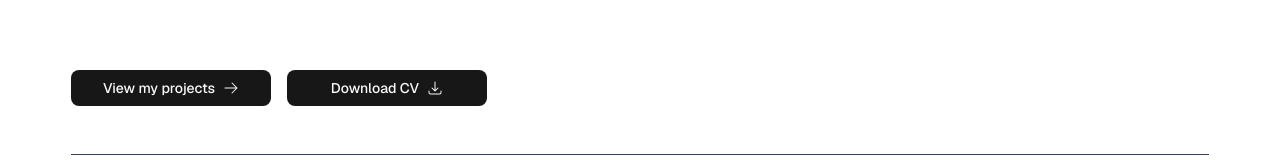
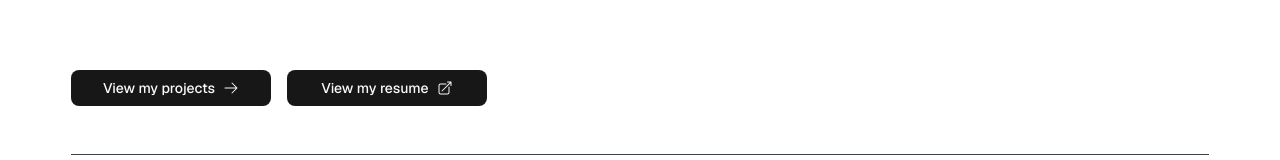
Before and after one commit to Tanabodee-Yambangyang/portfolio-second-version-frontend, a Next.js app: page / in a window 1280 px wide. Shown: the part 365-525 px from the top of the page. Built offline with nearby package versions, Linux system fonts and the light colour scheme; no server answers.

Commit message:
Change CV to Resume

```diff
--- a/src/components/sections/IntroductionSection.tsx
+++ b/src/components/sections/IntroductionSection.tsx
@@ -1,7 +1,7 @@
 "use client";
 import { motion } from "framer-motion";
 import clsx from "clsx";
-import { ArrowRightIcon, ArrowDownTrayIcon } from '@heroicons/react/24/solid';
+import { ArrowRightIcon, ArrowTopRightOnSquareIcon } from '@heroicons/react/24/solid';
 
 import { Button } from "@/components/ui/button";
 import { IntroductionSectionProps } from "@/types/sections";
@@ -104,8 +104,8 @@ export default function IntroductionSection({ isDarkTheme, profile, scrollTarget
               target="_blank"
               rel="noopener noreferrer"
             >
-              <> Download CV </>
-              <ArrowDownTrayIcon />
+              <> View my resume </>
+              <ArrowTopRightOnSquareIcon />
             </a>
           </Button>
         </motion.div>
--- a/src/data.ts
+++ b/src/data.ts
@@ -1,7 +1,7 @@
 export const data = [
     {
         "image": "https://drive.google.com/file/d/1FfcrYXCYlvX00nCflS6zzTX0TB0Dsqnb/view?usp=sharing",
-        "cv": "https://docs.google.com/document/d/1KnFHW1oZn4871eB0QgizApktwu5RUmKmBdGM-BP1yL4/export?format=pdf",
+        "cv": "https://drive.google.com/file/d/1Mh26CJA-WB66Qqgt-s90O0QiDh5eCeis/view?usp=sharing",
         "first_name": "Tanabodee",
         "last_name": "Yambangyang",
         "address": "98/7, Moo 1, Wimonnut Village, Ya Chan Uthit Alley, Khun Kaeo Sub-district, Nakhon Chai Si District, Nakhon Pathom Province, 73120",
```
